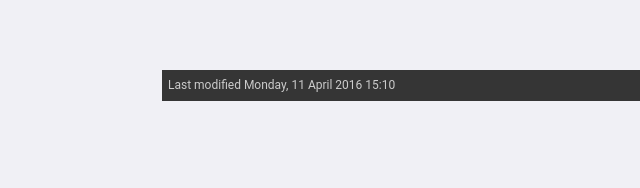
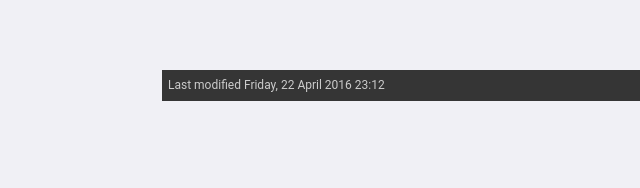
Before and after one commit to TxHawks/jigsass-utils-offset, a plain HTML site: page index.html in a window 1280 px wide. Shown: the part 10084-10272 px from the top of the page, 174-814 px from the left. Drawn offline with Linux system fonts and the light colour scheme.

```diff
--- a/index.html
+++ b/index.html
@@ -473,7 +473,7 @@
 			</div>
 		</section>
 
-	<footer>Last modified Monday, 11 April 2016 15:10</footer>
+	<footer>Last modified Friday, 22 April 2016 23:12</footer>
 </main>
 <script src="prism.js"></script>
 <script src="examples.js"></script>
```
